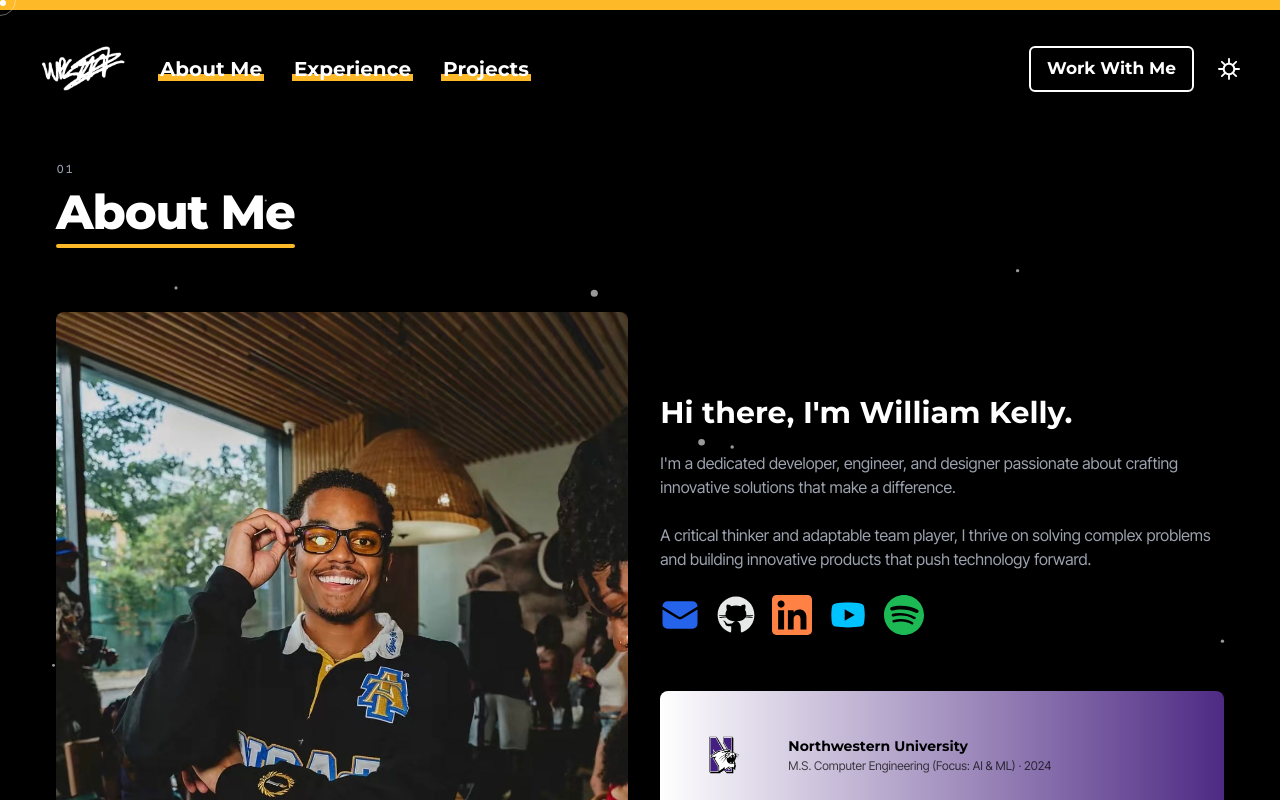
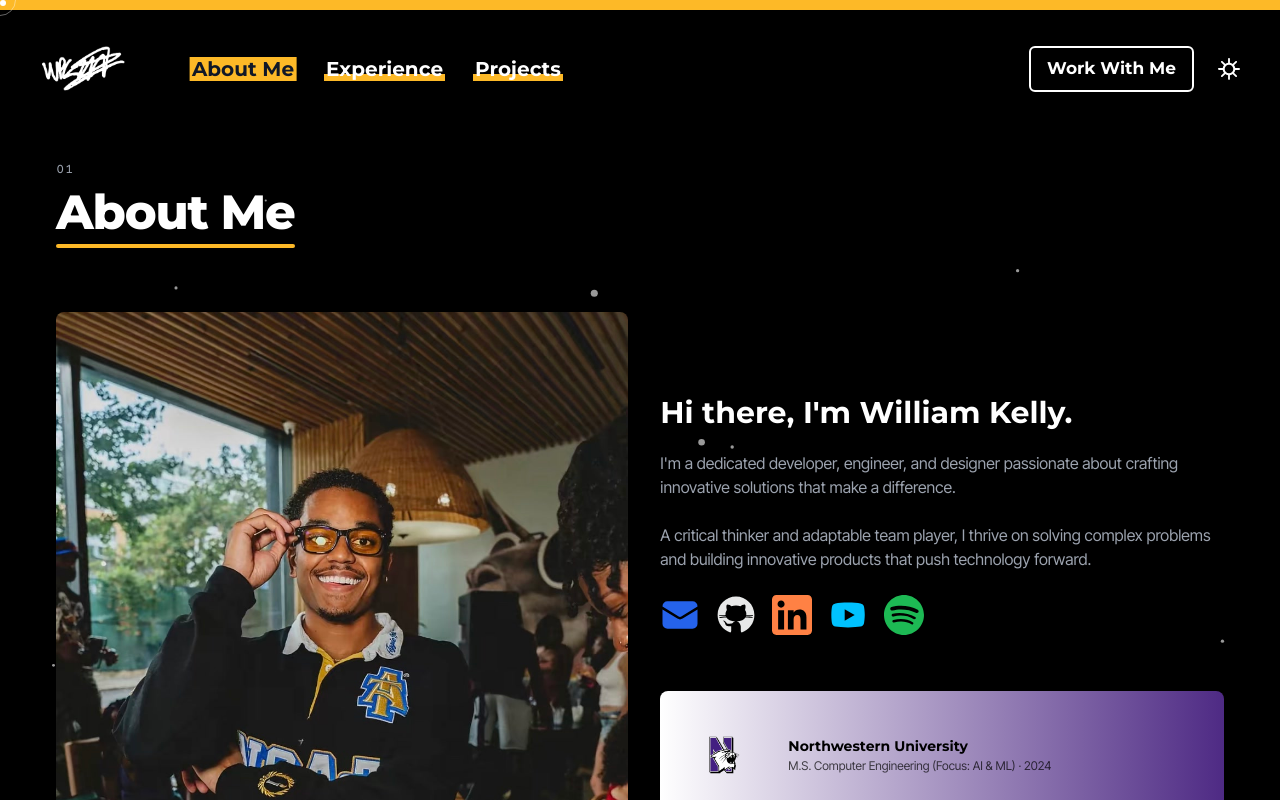
Before and after one commit to wpkiii/personal-website-portfolio, a Next.js app: page / in a window 1280 px wide. Shown: the top 800 px of the page. Built offline with nearby package versions, Linux system fonts and the light colour scheme.

Commit message:
sliding highlight animation as you move through page

```diff
--- a/src/components/header.js
+++ b/src/components/header.js
@@ -1,18 +1,18 @@
 import Link from 'next/link';
 import Image from 'next/image';
 import { useTheme } from 'next-themes';
-import { useRef, useState } from 'react';
+import { useEffect, useRef, useState } from 'react';
 import { useRouter } from 'next/router';
 import { scrollToSection } from '@/animations/lenis';
 import { gsap, ScrollTrigger, useGSAP } from '@/animations/gsap';
-import { header as headerMotion, media } from '@/animations/config';
+import { durations, easings, header as headerMotion, media, prefersReducedMotion } from '@/animations/config';
 
 const CALENDLY_HREF = 'https://calendly.com/treypkelly/30min';
 
 const navLinks = [
-  { href: '/#about-me', label: 'About Me' },
-  { href: '/#experience', label: 'Experience' },
-  { href: '/#projects', label: 'Projects' },
+  { href: '/#about-me', id: 'about-me', label: 'About Me' },
+  { href: '/#experience', id: 'experience', label: 'Experience' },
+  { href: '/#projects', id: 'projects', label: 'Projects' },
 ];
 
 export default function Header() {
@@ -20,6 +20,9 @@ export default function Header() {
   const [menuOpen, setMenuOpen] = useState(false);
   const router = useRouter();
   const headerRef = useRef(null);
+  const navRef = useRef(null);
+  const sliderRef = useRef(null);
+  const [activeId, setActiveId] = useState(null);
 
   // ZachJordan-style takeover: over the first stretch of scroll, --p goes
   // 0 → 1 and the CSS in globals.css (.site-header) grows the gold strip into
@@ -43,6 +46,57 @@ export default function Header() {
       });
     });
   }, { scope: headerRef });
+
+  // Active nav indicator: track which section is at the middle of the
+  // viewport. Only the homepage has these sections, so elsewhere nothing
+  // is active and the slider stays hidden.
+  useGSAP(() => {
+    navLinks.forEach(({ id }) => {
+      const section = document.getElementById(id);
+      if (!section) return;
+      ScrollTrigger.create({
+        trigger: section,
+        start: 'top center',
+        end: 'bottom center',
+        onToggle: (self) => self.isActive && setActiveId(id),
+      });
+    });
+  }, { scope: headerRef });
+
+  // One highlight block sits behind the active nav word and slides to the
+  // next one. It re-measures whenever the words resize (the header shrinks
+  // them while scrolling) so it always covers the word exactly.
+  useEffect(() => {
+    const nav = navRef.current;
+    const slider = sliderRef.current;
+    const word = nav?.querySelector(`[data-nav-id="${activeId}"] .nav-mark`);
+    if (!word) {
+      gsap.set(slider, { opacity: 0 });
+      return;
+    }
+    const place = (animate) => {
+      const n = nav.getBoundingClientRect();
+      const w = word.getBoundingClientRect();
+      gsap.to(slider, {
+        x: w.left - n.left,
+        y: w.top - n.top,
+        width: w.width,
+        height: w.height,
+        opacity: 1,
+        duration: animate ? durations.base : 0,
+        ease: easings.inOut,
+        overwrite: true,
+      });
+    };
+    // Slide only when moving from one word to another; appear in place the first time
+    place(!prefersReducedMotion() && gsap.getProperty(slider, 'opacity') > 0);
+    // Keep an in-flight slide going toward the new size; otherwise just follow.
+    // Observe the links, not the inline .nav-mark spans: ResizeObserver never
+    // reports size changes for inline elements.
+    const ro = new ResizeObserver(() => place(gsap.isTweening(slider)));
+    nav.querySelectorAll('a').forEach((el) => ro.observe(el));
+    return () => ro.disconnect();
+  }, [activeId]);
 
   // On the homepage, nav links scroll to their section below the fixed
   // header (gliding with Lenis). From other pages the Link navigates home.
@@ -84,13 +138,16 @@ export default function Header() {
         </div>
 
         {/* Show the full nav on desktop */}
-        <nav className="site-header__nav hidden md:flex items-center space-x-8">
+        <nav ref={navRef} className="site-header__nav relative hidden md:flex items-center space-x-8">
+          <span ref={sliderRef} aria-hidden="true" className="nav-slider" />
           {navLinks.map((link) => (
             <Link
               key={link.href}
               href={link.href}
+              data-nav-id={link.id}
+              aria-current={activeId === link.id ? 'true' : undefined}
               onClick={(e) => handleNavClick(e, link.href)}
-              className="group"
+              className="group relative"
             >
               <span className="nav-mark">{link.label}</span>
             </Link>
@@ -144,6 +201,7 @@ export default function Header() {
             <Link
               key={link.href}
               href={link.href}
+              aria-current={activeId === link.id ? 'true' : undefined}
               onClick={(e) => handleNavClick(e, link.href)}
               className="group block py-1"
             >
--- a/src/styles/globals.css
+++ b/src/styles/globals.css
@@ -158,6 +158,8 @@ body {
   background-color: var(--hdr-bg);
   color: color-mix(in srgb, var(--hdr-fg-end) calc(var(--pc) * 100%), var(--hdr-fg-start));
   box-shadow: 0 2px 8px rgb(0 0 0 / calc(0.12 * var(--p)));
+  /* nav highlighter color: gold over the page, pale gold on the gold bar */
+  --nav-mark-color: color-mix(in srgb, theme('colors.brand.gold.pale') calc(var(--pc) * 100%), theme('colors.brand.gold.DEFAULT'));
 }
 @media (min-width: 768px) {
   .site-header {
@@ -203,7 +205,6 @@ body {
    keyboard focus. Gold over the page, pale gold (#FFDEAD) on the gold header
    bar. Text stays dark on the fill in every state. */
 .nav-mark {
-  --nav-mark-color: color-mix(in srgb, theme('colors.brand.gold.pale') calc(var(--pc, 0) * 100%), theme('colors.brand.gold.DEFAULT'));
   background-image: linear-gradient(var(--nav-mark-color), var(--nav-mark-color));
   background-repeat: no-repeat;
   background-position: 0 100%;
@@ -215,7 +216,8 @@ body {
   transition: background-size 0.3s cubic-bezier(0.215, 0.61, 0.355, 1), color 0.2s ease;
 }
 .group:hover .nav-mark,
-.group:focus-visible .nav-mark {
+.group:focus-visible .nav-mark,
+.md\:hidden [aria-current] .nav-mark {
   background-size: 100% 100%;
   color: theme('colors.gray.900');
 }
@@ -224,3 +226,18 @@ body {
     transition: none;
   }
 }
+
+/* Active nav indicator: one block behind the current section's word that
+   GSAP slides between words (header.js). The active word's text goes dark
+   to sit on it, like a hovered word. */
+.nav-slider {
+  position: absolute;
+  top: 0;
+  left: 0;
+  opacity: 0;
+  pointer-events: none;
+  background-color: var(--nav-mark-color);
+}
+[aria-current] .nav-mark {
+  color: theme('colors.gray.900');
+}
```
